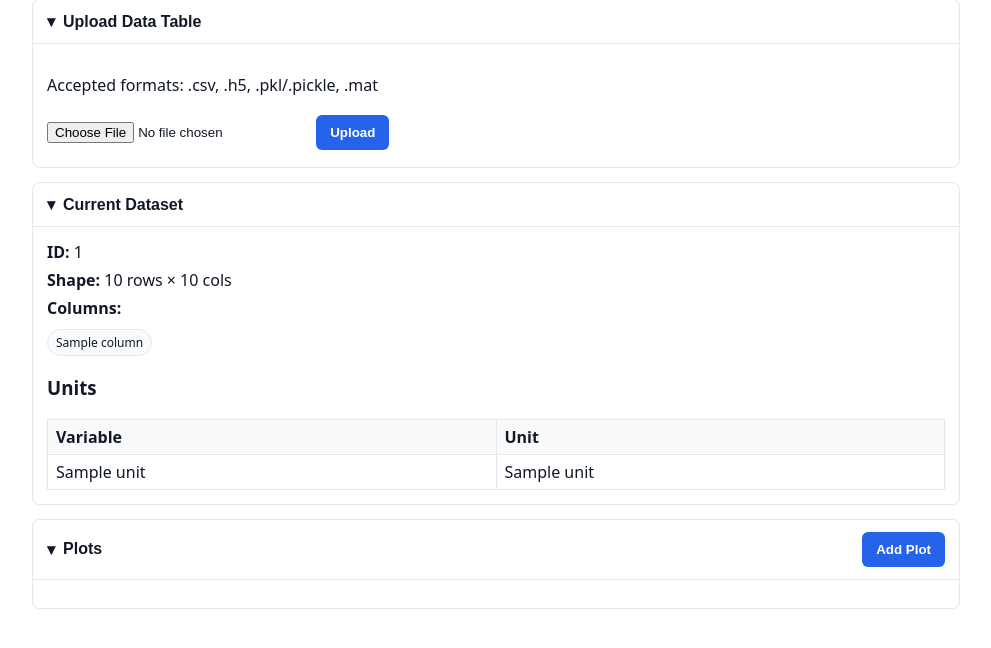
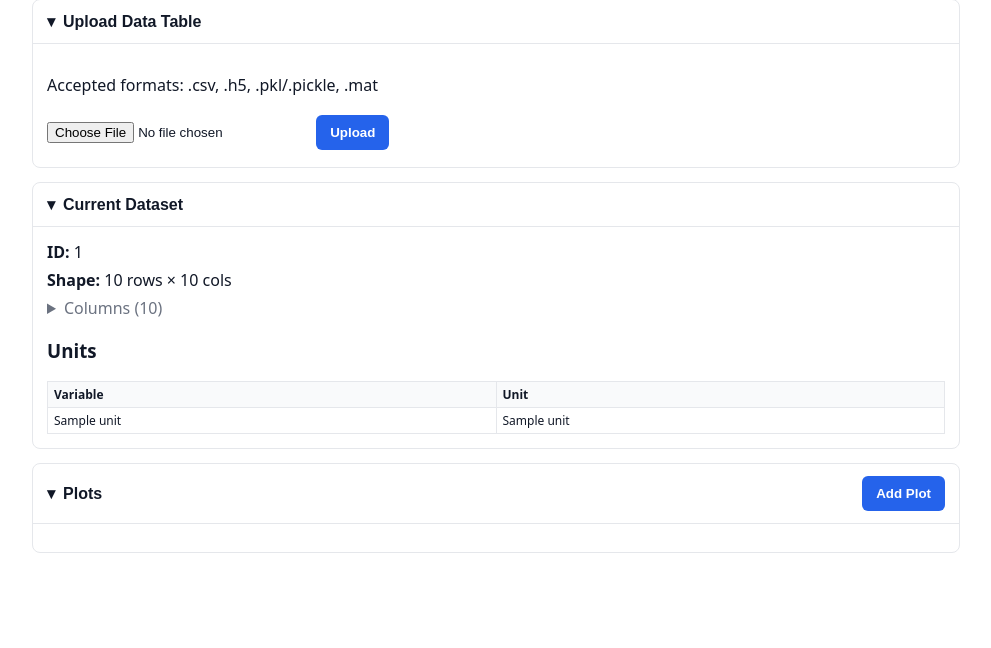
Before and after one commit to SchwartzNU/Tabulator, a Flask app: template tabulator/templates/index.html in a window 1280 px wide. Shown: the part 81-729 px from the top of the page, without its empty margins (144-1135 px from the left). Run offline with Flask 3, Linux system fonts and the light colour scheme; the template is opened without the code that fills it: most values are stand-ins (such as "Sample title", 1, 10 or a date in 2020); some libraries are stand-ins or nearby versions.

Commit message:
style updates

```diff
--- a/tabulator/static/main.js
+++ b/tabulator/static/main.js
@@ -158,10 +158,8 @@
           <option value="sd">SD</option>
           <option value="sem">SEM</option>
         </select>
-        <label for="${logxId}">Log X</label>
-        <input id="${logxId}" type="checkbox" />
-        <label for="${logyId}">Log Y</label>
-        <input id="${logyId}" type="checkbox" />
+        <label class="toggle"><input id="${logxId}" type="checkbox" /> Log X</label>
+        <label class="toggle"><input id="${logyId}" type="checkbox" /> Log Y</label>
       </div>
       <div class="form-row" style="margin-top:8px;">
         <label for="${xminId}">X min</label>
@@ -432,8 +430,7 @@
           <option value="sd">SD</option>
           <option value="sem">SEM</option>
         </select>
-        <label for="${logId}">Log scale</label>
-        <input id="${logId}" type="checkbox" />
+        <label class="toggle"><input id="${logId}" type="checkbox" /> Log scale</label>
       </div>
       <div class="form-row" style="margin-top:8px;">
         <label for="${yminId}">Y min</label>
@@ -573,8 +570,9 @@
     const linMax = (allValues.concat(numericMeans).length ? Math.max(...allValues, ...numericMeans) : 1);
     const posValues = allValues.filter(v => v > 0).concat(numericMeans.filter(v => v > 0));
 
+    const yTitle = unit ? `${label}<br>(${unit})` : label;
     const yaxis = {
-      title: unit ? `${label} (${unit})` : label,
+      title: { text: yTitle, standoff: 8 },
       type: opts.log ? 'log' : 'linear',
       autorange: true,
       gridcolor: '#e5e7eb',
@@ -636,11 +634,13 @@
     const small = width < 560;
     const tickAngle = crowded ? -45 : 0;
     const bottomMargin = crowded ? 110 : 60;
-    const height = small ? 280 : 360;
+    const yTitleHasBreak = yTitle.indexOf('<br>') !== -1;
+    const height = (small ? 280 : 360) + (yTitleHasBreak ? 40 : 0);
+    const leftMargin = (yTitle.length > 24) ? 90 : 70;
 
     const layout = {
       height,
-      margin: { l: 70, r: 20, t: 10, b: bottomMargin },
+      margin: { l: leftMargin, r: 20, t: 10, b: bottomMargin },
       xaxis: {
         title: groupUnit ? `${groupName} (${groupUnit})` : groupName,
         tickmode: 'array',
--- a/tabulator/static/style.css
+++ b/tabulator/static/style.css
@@ -120,11 +120,16 @@
 .table-preview { overflow-x: auto; }
 .table-preview th, .table-preview td {
   border: 1px solid var(--border);
-  padding: 6px 8px;
+  padding: 4px 6px;
   text-align: left;
 }
 .table-preview th {
   background: #f9fafb;
+}
+/* Slightly smaller font within previews to reduce height */
+.table-preview { font-size: 12px; }
+@media (max-width: 640px) {
+  .table-preview { font-size: 11px; }
 }
 
 /* Forms */
@@ -139,6 +144,10 @@
   color: var(--text);
   width: 120px;
 }
+
+/* Keep checkbox with its label text */
+label.toggle { display: inline-flex; align-items: center; gap: 6px; font-weight: 600; }
+label.toggle input[type="checkbox"] { margin: 0; }
 
 /* Plot container: allow Plotly to size responsively without clipping */
 .plot-card .plot-preview { width: 100%; overflow-x: auto; }
@@ -167,3 +176,12 @@
   text-overflow: ellipsis;
 }
 .units-table-wrap { max-height: 260px; overflow: auto; }
+
+/* Details toggle for columns list */
+.columns-details > summary {
+  cursor: pointer;
+  color: var(--muted);
+}
+
+/* Collapsible preview section */
+.preview-details > summary { cursor: pointer; color: var(--muted); margin: 6px 0; }
--- a/tabulator/templates/index.html
+++ b/tabulator/templates/index.html
@@ -31,16 +31,20 @@
         <div class="dataset-meta">
           <div><strong>ID:</strong> {{ dataset_id }}</div>
           <div><strong>Shape:</strong> {{ info.rows }} rows × {{ info.cols }} cols</div>
-          <div><strong>Columns:</strong></div>
+          <details class="columns-details">
+            <summary>Columns ({{ info.cols }})</summary>
             <div class="columns-list">
               {% for c in info.columns %}
                 <span class="col-chip" title="{{ c }}">{{ c }}</span>
               {% endfor %}
             </div>
+          </details>
         </div>
         {% if preview_html %}
+          <details class="preview-details">
+            <summary>Preview (first 10 rows)</summary>
             <div class="table-preview">{{ preview_html | safe }}</div>
-          <div class="muted" style="margin-top:6px; color: var(--muted);">Showing first 10 rows …</div>
+          </details>
         {% endif %}
         {% if units_items %}
           <h3>Units</h3>
```
Lines whose indentation alone changed are shown as unchanged.
